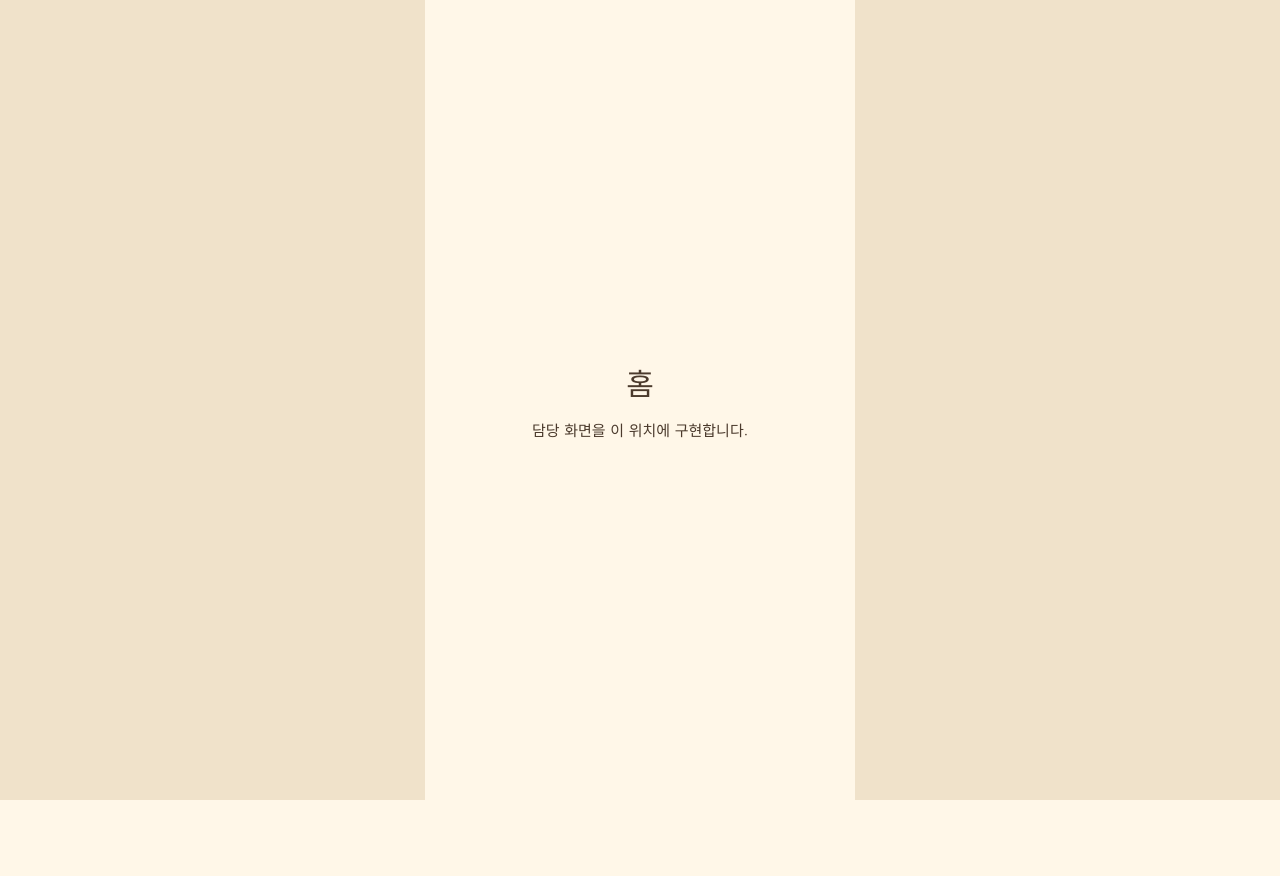
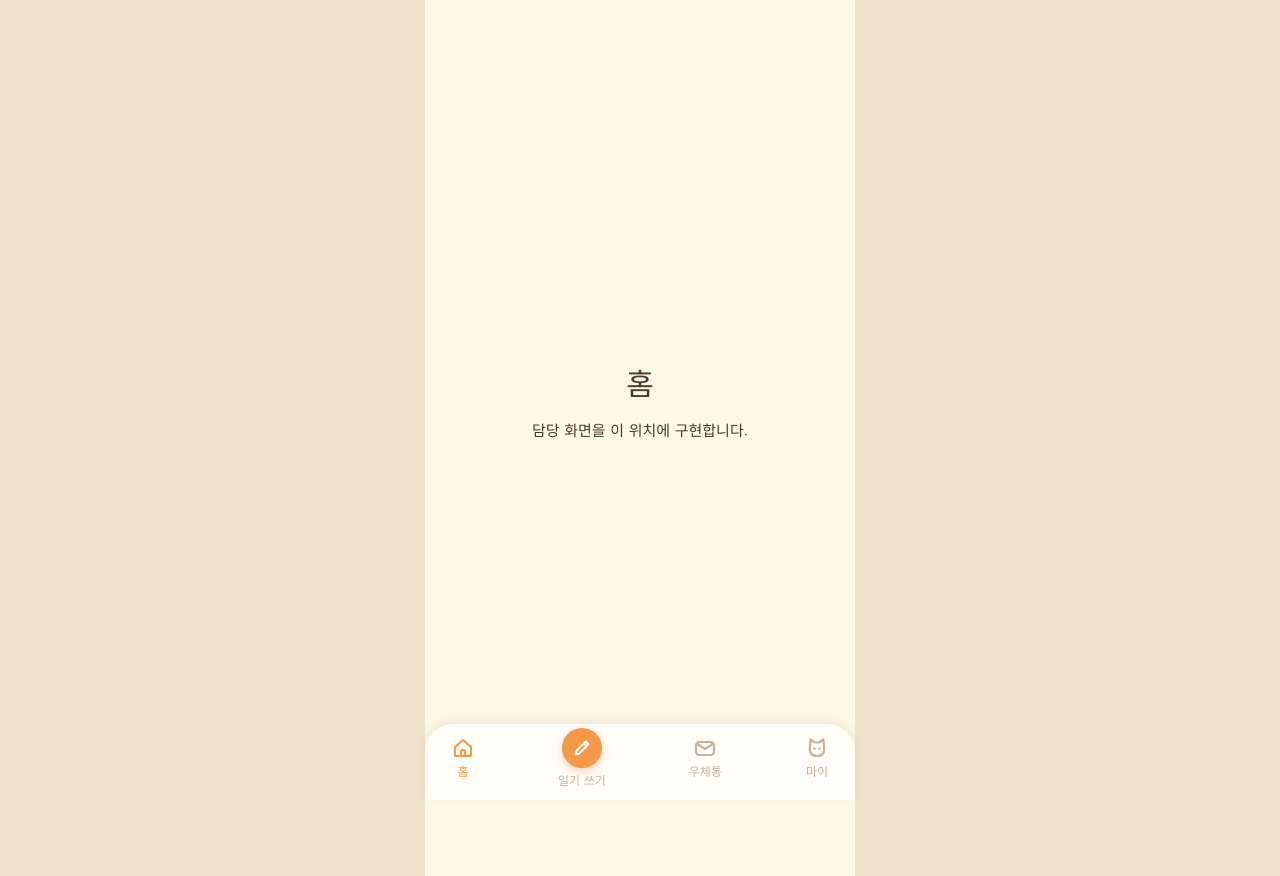
Before and after one commit to 2026-4thon-dongle/2026-4thon-11-dongle-frontend, a React (Vite) app: page /home in a window 1280 px wide. Before the commit the page ends 800 px from the top, so only its background shows below. Built offline with nearby package versions, Linux system fonts and the light colour scheme.

Commit message:
feat: 탭바를 전역 레이아웃으로 유지하고 경로별로 노출

```diff
--- /dev/null
+++ b/src/app/layouts/TabBarLayout.css
@@ -0,0 +1,4 @@
+/* 탭바가 화면 내용을 가리지 않도록 하단에 탭바 높이만큼 비운다. */
+.tabbar-layout__content.has-tabbar {
+  padding-bottom: calc(var(--tabbar-height) + env(safe-area-inset-bottom));
+}
--- /dev/null
+++ b/src/app/layouts/TabBarLayout.jsx
@@ -0,0 +1,27 @@
+import { Outlet, matchPath, useLocation } from 'react-router-dom'
+import TabBar from '../../shared/ui/TabBar.jsx'
+import { TAB_BAR_PATHS } from './tabBarPaths.js'
+import './TabBarLayout.css'
+
+/**
+ * 모든 화면을 감싸는 레이아웃. 탭바를 화면 이동과 상관없이 하나만 유지한다.
+ * - 탭바는 tabBarPaths.js에 적힌 경로에서만 보이고, 보일 때만 하단에 탭바 높이만큼 여백을 둔다.
+ * - 화면이 바뀌어도 탭바는 다시 만들어지지 않고, 현재 경로에 맞는 탭의 색만 바뀐다.
+ */
+function TabBarLayout() {
+  const { pathname } = useLocation()
+  const showTabBar = TAB_BAR_PATHS.some((path) =>
+    matchPath({ path, end: !path.endsWith('/*') }, pathname),
+  )
+
+  return (
+    <>
+      <div className={showTabBar ? 'tabbar-layout__content has-tabbar' : undefined}>
+        <Outlet />
+      </div>
+      {showTabBar && <TabBar />}
+    </>
+  )
+}
+
+export default TabBarLayout
--- /dev/null
+++ b/src/app/layouts/tabBarPaths.js
@@ -0,0 +1,5 @@
+// 하단 탭바(홈·일기 쓰기·우체통·마이)를 보여줄 화면의 경로 목록.
+// - 목록에 있는 경로에서만 탭바가 보이고, 그 외 화면(상세, 편지 쓰기, 로그인 등)에서는 숨는다.
+// - 경로는 정확히 일치할 때만 보인다. 하위 경로(/home/xxx)까지 보이게 하려면 '/home/*'처럼 적는다.
+// - 탭바가 필요한 화면을 만들면 담당자가 여기에 경로를 추가한다. 시안에서 탭바가 있는 화면만 넣는다.
+export const TAB_BAR_PATHS = ['/home', '/mailbox', '/mypage']
```
Also changed, not shown: src/app/routes/index.jsx (+8 -0 lines).
